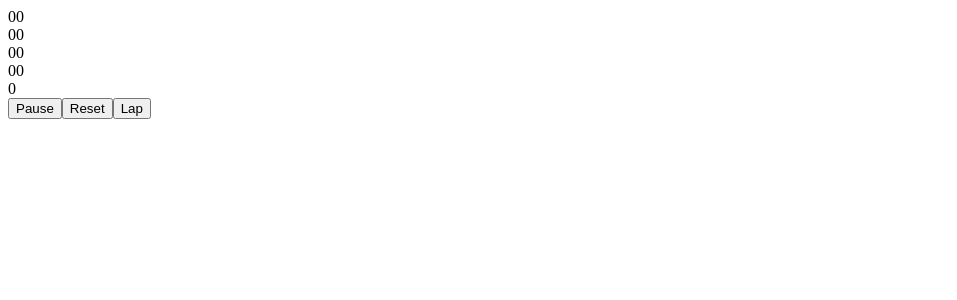
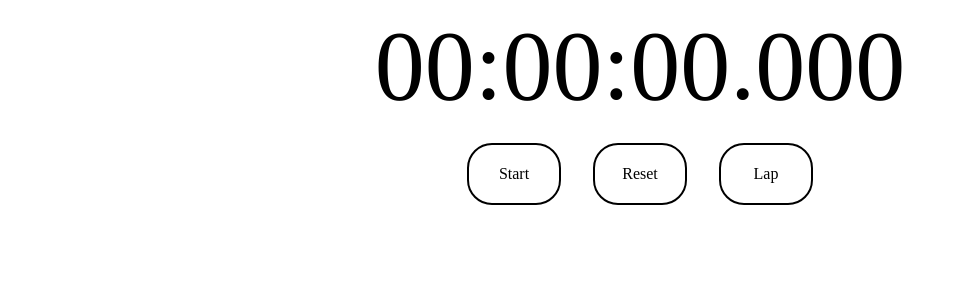
Before and after one commit to Shopify/eng-intern-assessment-react, a React app: page / in a window 1280 px wide. Shown: the top 300 px of the page, without its empty margins (0-957 px from the left). Built offline with nearby package versions, Linux system fonts and the light colour scheme.

Commit message:
clean up code and added styling

```diff
--- a/src/StopWatch.tsx
+++ b/src/StopWatch.tsx
@@ -1,4 +1,6 @@
 import React, { useEffect, useRef, useState } from 'react'
+import StopWatchButton from './StopWatchButton';
+import './css/StopWatch.css'
 
 export default function StopWatch() {
 
@@ -14,14 +16,14 @@ export default function StopWatch() {
 
 
     useEffect(() => {
-        // Use Date object to get a more accurate time
+        // Use Date object to get more accurate time
         if (active) {
-            //
-            setStartTime(Date.now() - elapsedTime);
+            setStartTime(Date.now());
             interval.current = setInterval(() => {
-                setElapsedTime(Date.now() - startTime);
+                setElapsedTime((prev) => Date.now() - startTime + prev);
             }, 10)
         } else {
+            // when the stopwatch is no longer active, ie stop or clear, we clear the interval
             clearInterval(interval.current);
         }
 
@@ -44,43 +46,47 @@ export default function StopWatch() {
         console.log(laps);
     }
 
-    const formatTime = () => {
+    const formatTime = (elapsedTime:any) => {
         // convert milisecond units to milisecond, second, minute and hour
-        // pad 0 before each time unit if the calculated time unit is a single digit
-        let ms = Math.floor(elapsedTime % 1000).toString().padStart(2, "0");
-        let s = Math.floor((elapsedTime / 1000) % 60).toString().padStart(2, "0");
-        let m = Math.floor((elapsedTime / 60000) % 60).toString().padStart(2, "0");
-        let h = Math.floor((elapsedTime / 3600000)).toString().padStart(2, "0");
-        return { h, s, m, ms }
+        // pad 0's before each time unit if the calculated time unit is a single digit
+        let ms = Math.floor(elapsedTime % 1000);
+        let s = Math.floor((elapsedTime / 1000) % 60);
+        let m = Math.floor((elapsedTime / 60000) % 60);
+        let h = Math.floor((elapsedTime / 3600000));
+        // padded upto 3 0's before ms because 1 second is 1000 ms
+        return `${h.toString().padStart(2, '0')}:${m.toString().padStart(2, '0')}:${s
+            .toString()
+            .padStart(2, '0')}.${ms.toString().padStart(3, '0')}`;
     }
 
-    const { h, m, s, ms } = formatTime();
 
 
     return (
-        <div>
-            {h}<br></br>
-            {m}<br></br>
-            {s}<br></br>
-            {ms}<br></br>
-            {elapsedTime}
-            <div className="button-container">
-                {active ?
-                <button onClick={startTimer}>Start</button> :
-                <button onClick={pauseTimer}>Pause</button>}
-                <button onClick={clearTimer}>Reset</button>
-                <button onClick={lapTimer}>Lap</button>
+        <div className='StopWatch'>
+            <div className='StopWatchDisplay'>
+                {formatTime(elapsedTime)}
             </div>
+            <div className='StopWatchButtonGroup'>
+            <StopWatchButton
+                active={active}
+                pauseTimer={pauseTimer}
+                startTimer={startTimer}
+                clearTimer={clearTimer}
+                lapTimer={lapTimer}
+            />
+            </div>
+            <div className = 'LapTimeTable'>
                 {laps.length > 0 && (
                     <div>
                         <h2>Lap Times</h2>
-                    <ul>
+                        <div>
                             {laps.map((lap, index) => (
-                            <li key={index}>{lap}</li>
+                                <div className='LapTimeEntry' key={index}>{`Lap ${index} : ${formatTime(lap)}`}</div>
                             ))}
-                    </ul>
+                        </div>
                     </div>
                 )}
             </div>
+        </div>
     )
 }
--- a/src/StopWatchButton.tsx
+++ b/src/StopWatchButton.tsx
@@ -1,7 +1,17 @@
 import React from 'react'
-
-export default function StopWatchButton() {
+import './css/StopWatch.css'
+export default function StopWatchButton(props:any) {
     return(
-        <div></div>
+        <div>
+             <div className="StopWatchButton">
+                <div className='ControlButton'>
+                    {props.active ?
+                    <div className='PauseButton' onClick={props.pauseTimer}>Pause</div>:
+                    <div className='StartButton' onClick={props.startTimer}>Start</div>}
+                    </div>
+                <div className='ResetButton' onClick={props.clearTimer}>Reset</div>
+                <div className='LapButton' onClick={props.lapTimer}>Lap</div>
+            </div>
+        </div>
     )
 }
--- /dev/null
+++ b/src/css/StopWatch.css
@@ -0,0 +1,54 @@
+.StopWatch {
+    text-align: center;
+  }
+
+  .StopWatchDisplay {
+    font-size: 100px;
+    margin-bottom: 20px;
+  }
+
+  .StopWatchButton {
+    display: flex;
+    justify-content: center;
+    align-items: center;
+  }
+
+  .LapTimeTable {
+    margin-top: 20px;
+    font-size: 20px;
+  }
+
+  .LapTimeEntry {
+    margin-bottom: 8px;
+  }
+
+
+  .StopWatchButton {
+    display: flex;
+    flex-direction: row;
+    flex-wrap: nowrap;
+    justify-content: center;
+    align-items: center;
+    align-content: center;
+  }
+
+
+  .PauseButton,
+  .StartButton,
+  .ResetButton,
+  .LapButton {
+    border-radius: 25px;
+    border: 2px solid #000000;
+    padding: 20px;
+    text-align: center;
+    width: 50px;
+    cursor: pointer;
+    margin-right:16px;
+    margin-left:16px;
+    display: block;
+    flex-grow: 0;
+    flex-shrink: 1;
+    flex-basis: auto;
+    align-self: auto;
+    order: 0;
+  }
```
Also changed, not shown: 1 other file (tests, documents, lock files or other folders). Lines whose indentation alone changed are shown as unchanged.
